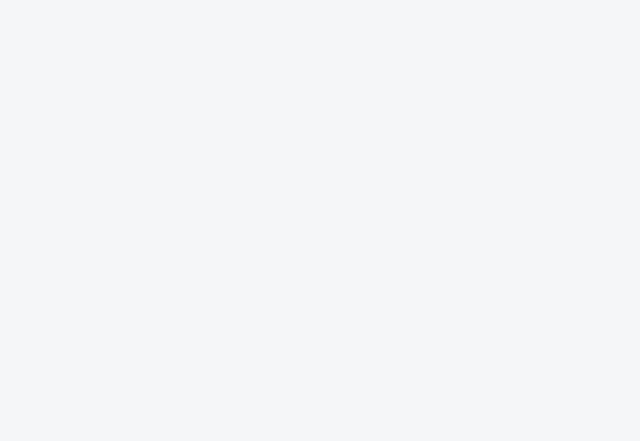
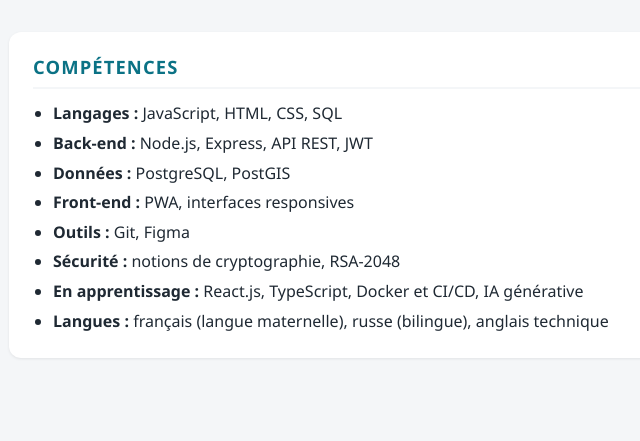
Before and after one commit to tessyricardo19-ui/mon-cv, a plain HTML site: page index.html in a window 1280 px wide. Shown: the whole page, without its empty margins (237-877 px from the left). Drawn offline with Linux system fonts and the light colour scheme.

Commit message:
mise en place de la section competences

```diff
--- a/index.html
+++ b/index.html
@@ -8,6 +8,19 @@
 </head>
 <body>
   <main>
+    <section>
+      <h2>Compétences</h2>
+      <ul>
+        <li><strong>Langages :</strong> JavaScript, HTML, CSS, SQL</li>
+        <li><strong>Back-end :</strong> Node.js, Express, API REST, JWT</li>
+        <li><strong>Données :</strong> PostgreSQL, PostGIS</li>
+        <li><strong>Front-end :</strong> PWA, interfaces responsives</li>
+        <li><strong>Outils :</strong> Git, Figma</li>
+        <li><strong>Sécurité :</strong> notions de cryptographie, RSA-2048</li>
+        <li><strong>En apprentissage :</strong> React.js, TypeScript, Docker et CI/CD, IA générative</li>
+        <li><strong>Langues :</strong> français (langue maternelle), russe (bilingue), anglais technique</li>
+      </ul>
+    </section>
   </main>
 </body>
 </html>
```
